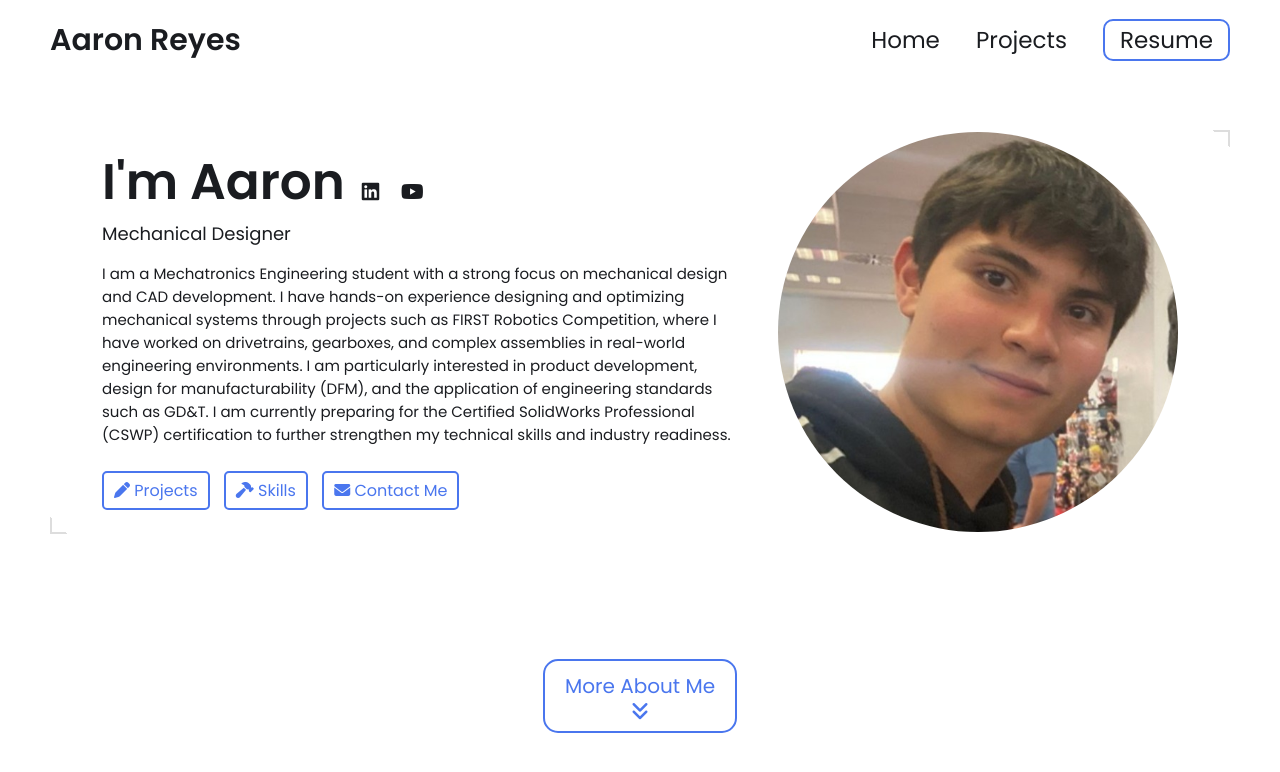
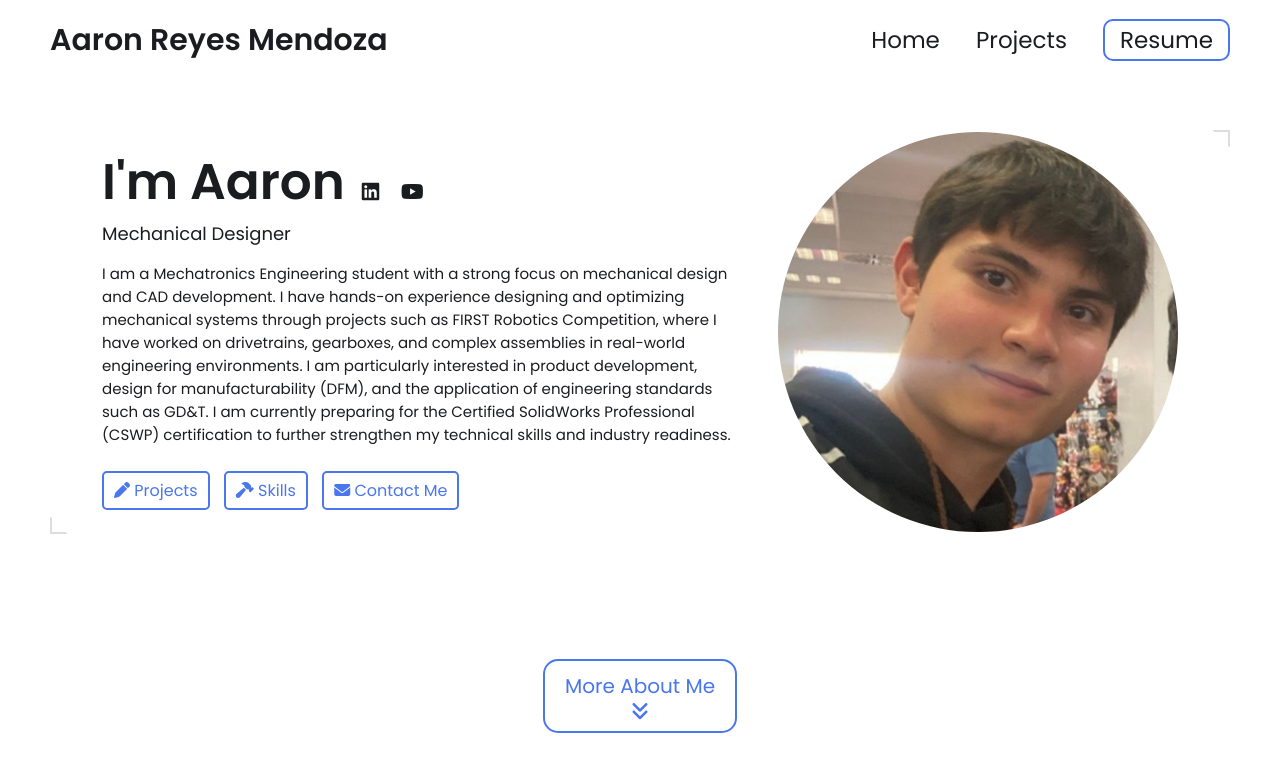
Before and after one commit to Ramdark12/Aaron.github.io, a Jekyll site: the page built from index.html, in a window 1280 px wide and 900 px high. Shown: the top 772 px of the window. Built offline with Jekyll 4.4.1, drawn with Linux system fonts in a browser that asks for light colours.

Commit message:
Update _config.yml

```diff
--- a/_config.yml
+++ b/_config.yml
@@ -7,12 +7,12 @@
 
 # Main Page Setup
 
-title: Aaron Reyes Mendoza's Portfolio # This is what shows up in the tab of the browser
+title: Aaron Reyes's Portfolio # This is what shows up in the tab of the browser
 
 
 
 # Hero Section
-name: Aaron Reyes
+name: Aaron Reyes Mendoza
 headline: Mechanical Designer
 description: >- # dont remove this line. this will ignore all new lines until the next section
   I am a Mechatronics Engineering student with a strong focus on mechanical design and CAD development.
```
